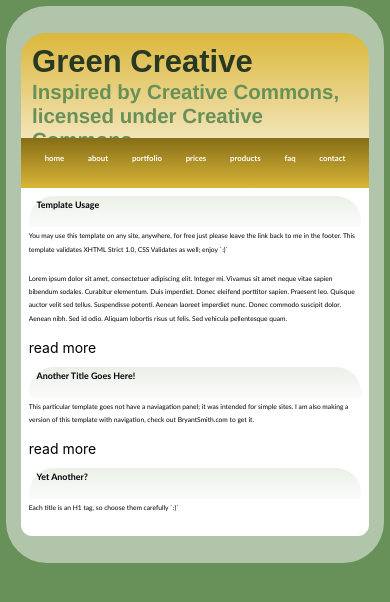
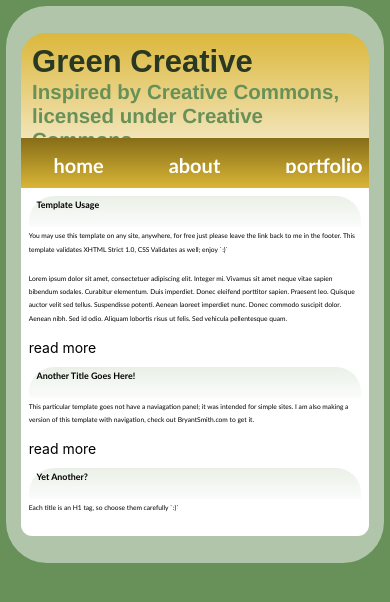
Before and after one commit to sararatBurke/classPJ-2, a React Native app: screen / in a window 390 px wide. Shown: the top 602 px of the page. Built offline with nearby package versions, Linux system fonts and the light colour scheme.

Commit message:
added horizontal scrollView into nav bar

```diff
--- a/App.js
+++ b/App.js
@@ -1,7 +1,7 @@
 import { StatusBar } from 'expo-status-bar';
 import React from 'react';
 import { LinearGradient } from 'expo-linear-gradient';
-import { Text, View, TouchableOpacity } from 'react-native';
+import { Text, View, TouchableOpacity, ScrollView } from 'react-native';
 import { ScaledSheet } from 'react-native-size-matters';
 
 
@@ -23,9 +23,13 @@ export default function App() {
 
         <View style={styles.nav}>
           {/******-----------  Nav  -----------******/}
+
           <LinearGradient
             colors={['#866e18', '#dab536']}
             style={styles.navBG}>
+             <ScrollView
+             horizontal={true}
+             showsHorizontalScrollIndicator={false}>
             <Text style={styles.navText}>home</Text>
             <Text style={styles.navText}>about</Text>
             <Text style={styles.navText}>portfolio</Text>
@@ -33,8 +37,9 @@ export default function App() {
             <Text style={styles.navText}>products</Text>
             <Text style={styles.navText}>faq</Text>
             <Text style={styles.navText}>contact</Text>
+            </ScrollView>
+          </LinearGradient>
 
-          </LinearGradient>
         </View>
 
         <View style={styles.body}>
@@ -115,7 +120,8 @@ const styles = ScaledSheet.create({
     fontFamily: 'Trebuchet MS',
     fontWeight: 'bold',
     color: '#fff',
-    fontSize: '7@s'
+    fontSize: 20,
+    marginHorizontal: 32.5
   },
 
   body:{
```
